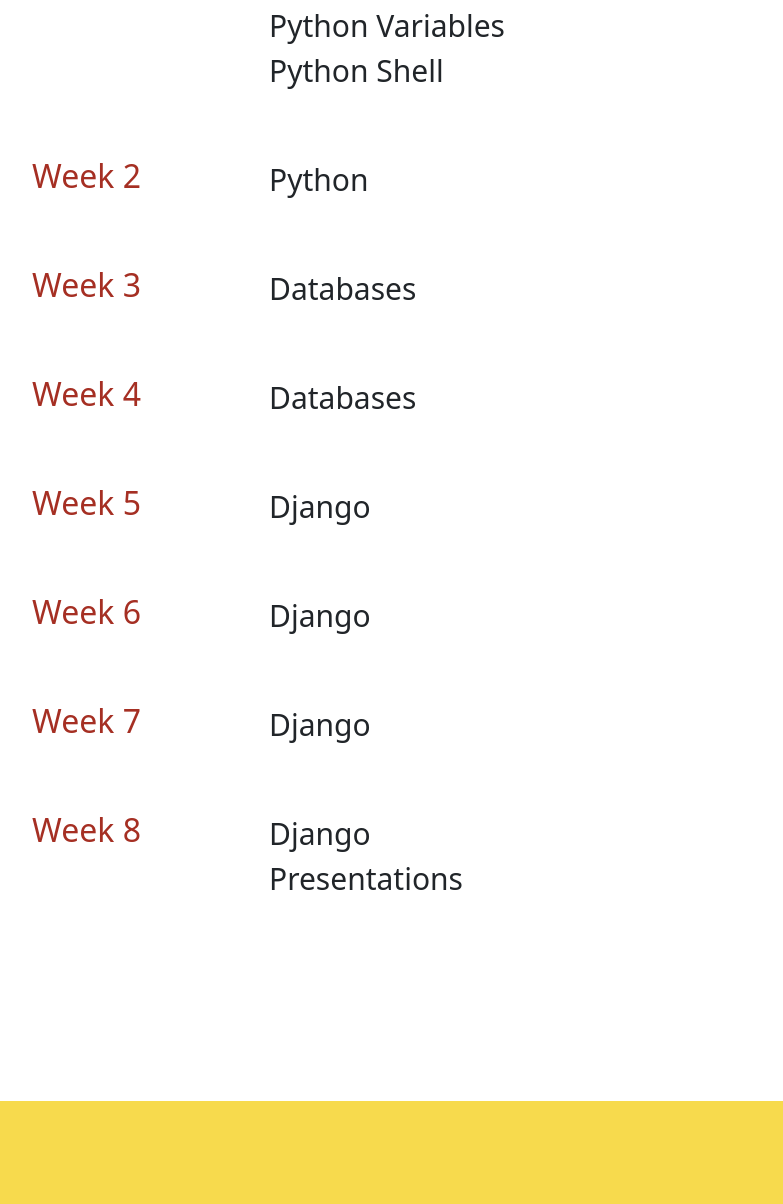
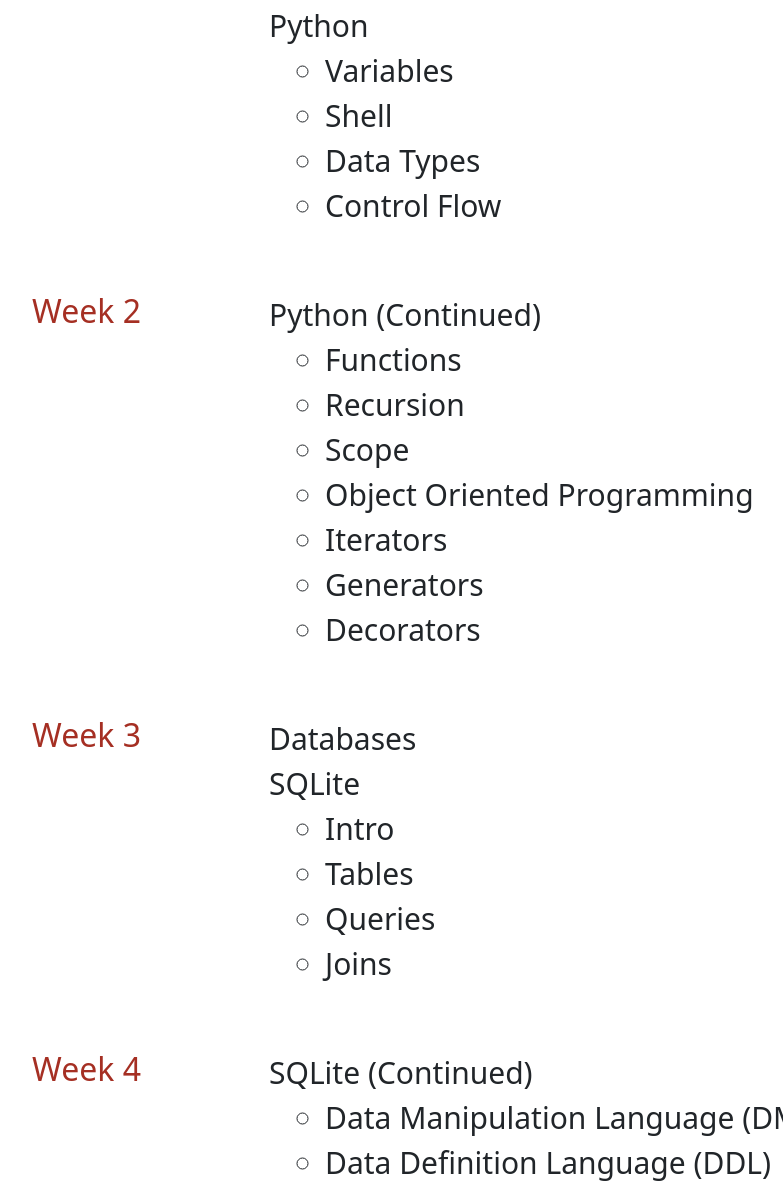
Before and after one commit to GeekwiseAcademy/intro-to-backend-development, a plain HTML site: page index.html in a window 1280 px wide. Shown: the part 568-1772 px from the top of the page, without its empty margins (126-909 px from the left). Before the commit the page ends 1669 px from the top, so only its background shows below. Drawn offline with nearby package versions, Linux system fonts and the light colour scheme.

Commit message:
:new: update roadmap

```diff
--- a/index.html
+++ b/index.html
@@ -61,8 +61,13 @@
                 <li>Getting Started</li>
                 <li>Python and HTML</li>
                 <li>Overview</li>
-                <li>Python Variables</li>
-                <li>Python Shell</li>
+                <li>Python</li>
+                <ul class="nested-points">
+                  <li>Variables</li>
+                  <li>Shell</li>
+                  <li>Data Types</li>
+                  <li>Control Flow</li>
+                </ul>
               </ul>
             </main>
           </div>
@@ -71,7 +76,16 @@
             <aside class="col"><h2>Week 2</h2></aside>
             <main class="col-9">
               <ul class="points">
-                <li>Python</li>
+                <li>Python (Continued)</li>
+                <ul class="nested-points">
+                  <li>Functions</li>
+                  <li>Recursion</li>
+                  <li>Scope</li>
+                  <li>Object Oriented Programming</li>
+                  <li>Iterators</li>
+                  <li>Generators</li>
+                  <li>Decorators</li>
+                </ul>
               </ul>
             </main>
           </div>
@@ -81,6 +95,13 @@
             <main class="col-9">
               <ul class="points">
                 <li>Databases</li>
+                <li>SQLite</li>
+                <ul class="nested-points">
+                  <li>Intro</li>
+                  <li>Tables</li>
+                  <li>Queries</li>
+                  <li>Joins</li>
+                </ul>
               </ul>
             </main>
           </div>
@@ -89,7 +110,11 @@
             <aside class="col"><h2>Week 4</h2></aside>
             <main class="col-9">
               <ul class="points">
-                <li>Databases</li>
+                <li>SQLite (Continued)</li>
+                <ul class="nested-points">
+                  <li>Data Manipulation Language (DML)</li>
+                  <li>Data Definition Language (DDL)</li>
+                </ul>
               </ul>
             </main>
           </div>
@@ -99,6 +124,12 @@
             <main class="col-9">
               <ul class="points">
                 <li>Django</li>
+                <ul class="nested-points">
+                  <li>Introduction</li>
+                  <li>History</li>
+                  <li>Overview</li>
+                  <li>Admin</li>
+                </ul>
               </ul>
             </main>
           </div>
@@ -107,7 +138,12 @@
             <aside class="col"><h2>Week 6</h2></aside>
             <main class="col-9">
               <ul class="points">
-                <li>Django</li>
+                <li>Django (Continued)</li>
+                <ul class="nested-points">
+                  <li>Modeling Data</li>
+                  <li>Creating Views</li>
+                  <li>Styling Templates</li>
+                </ul>
               </ul>
             </main>
           </div>
@@ -116,7 +152,11 @@
             <aside class="col"><h2>Week 7</h2></aside>
             <main class="col-9">
               <ul class="points">
-                <li>Django</li>
+                <li>Django (Continued)</li>
+                <ul class="nested-points">
+                  <li>Authentication</li>
+                  <li>Packages</li>
+                </ul>
               </ul>
             </main>
           </div>
@@ -125,7 +165,11 @@
             <aside class="col"><h2>Week 8</h2></aside>
             <main class="col-9">
               <ul class="points">
-                <li>Django</li>
+                <li>Django (Continued)</li>
+                <ul class="nested-points">
+                  <li>Admin Theme</li>
+                  <li>Debug Toolbar</li>
+                </ul>
                 <li>Presentations</li>
               </ul>
             </main>
```
